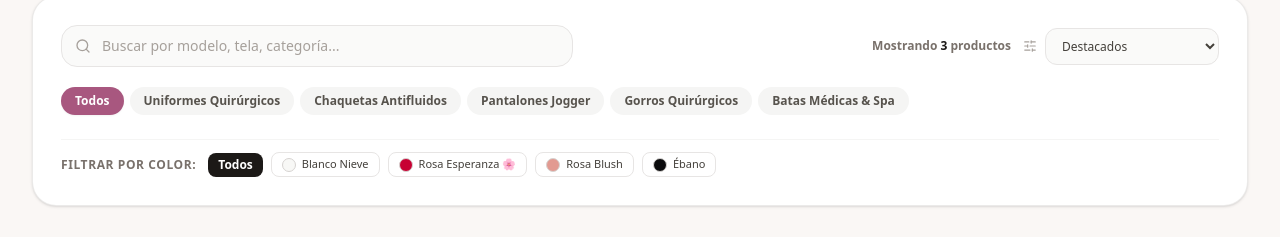
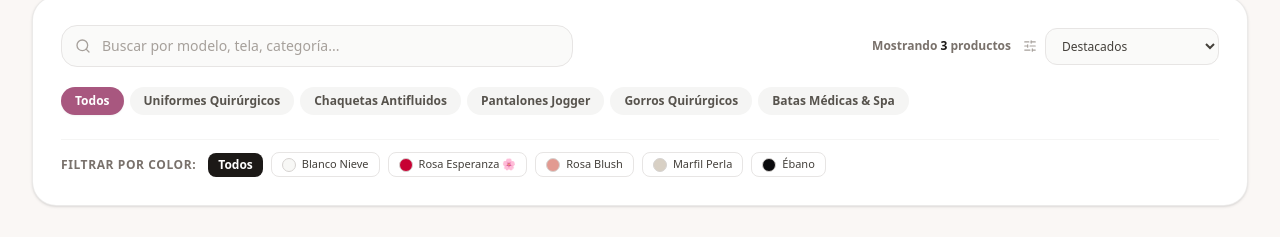
Before and after one commit to Jonathanz7/Zuniforme, a React (Vite) app: page / in a window 1280 px wide. Shown: the part 1330-1567 px from the top of the page. Built offline with nearby package versions, Linux system fonts and the light colour scheme; grey boxes are pictures that could not be loaded.

Commit message:
Actualiza catálogo de productos (3 prendas)

```diff
--- a/src/data/products.ts
+++ b/src/data/products.ts
@@ -76,6 +76,14 @@ export const initialProducts: Product[] = [
           "https://ckia3v7wbmlxmsag.public.blob.vercel-storage.com/products/1790348791641-chatgpt-image-sep-25-2026-10-06-10-am.png",
           "https://ckia3v7wbmlxmsag.public.blob.vercel-storage.com/products/1790348911551-chatgpt-image-sep-25-2026-10-08-16-am.png"
         ]
+      },
+      {
+        "color": "Marfil Perla",
+        "colorHex": "#D8D0C4",
+        "imagenes": [
+          "https://ckia3v7wbmlxmsag.public.blob.vercel-storage.com/products/1790349271497-chatgpt-image-sep-25-2026-10-12-11-am.png",
+          "https://ckia3v7wbmlxmsag.public.blob.vercel-storage.com/products/1790349274232-chatgpt-image-sep-25-2026-10-14-25-am.png"
+        ]
       }
     ]
   },
```
